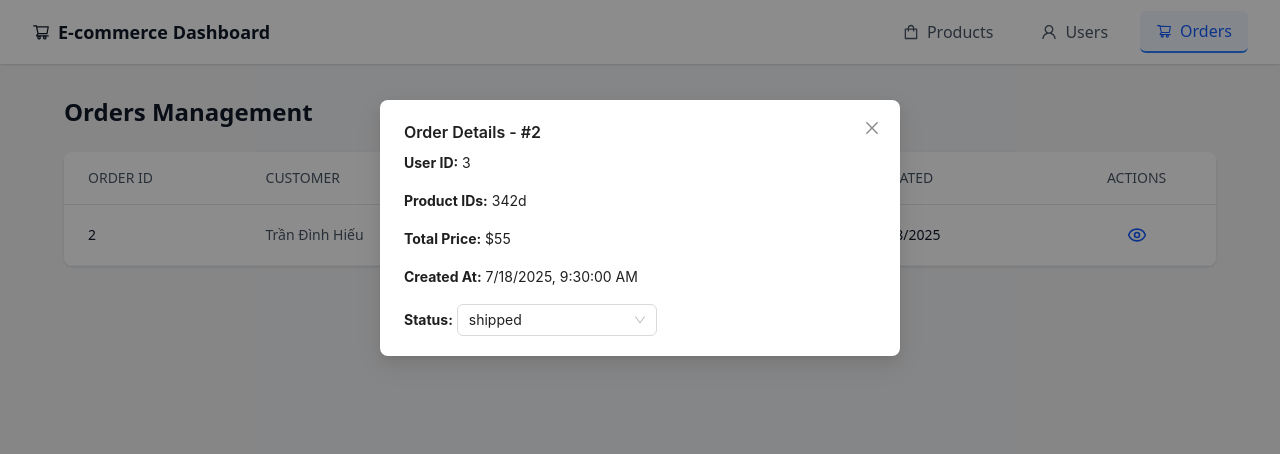
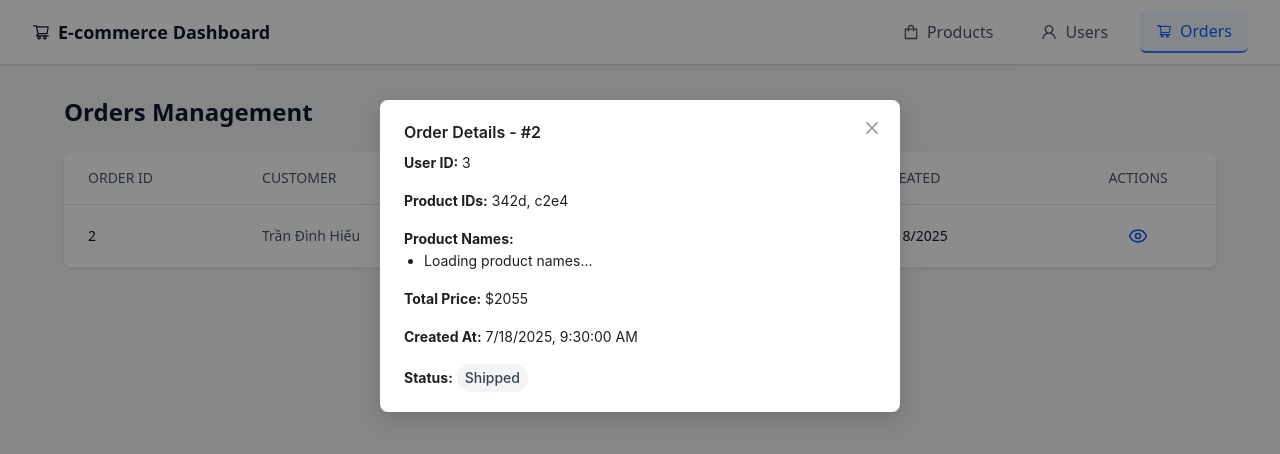
Before and after one commit to DinhHieu2506/Ecommerce-Dashboard, a React (Vite) app: page /orders in a window 1280 px wide. Both pictures are taken after a click on the button 1136 px from the left and 235 px from the top of the page. Shown: the top 454 px of the page. Built offline with nearby package versions, Linux system fonts and the light colour scheme; data requests are answered from the project's data file.

Commit message:
feat: Enhance order management with product name display and status popover; remove unused server file

```diff
--- a/db.json
+++ b/db.json
@@ -7,14 +7,6 @@
       "price": 55,
       "description": "Hay quá",
       "stock": 10
-    },
-    {
-      "id": "af53",
-      "name": "Quả bóng",
-      "category": "Sports",
-      "price": 20,
-      "description": "Haha",
-      "stock": 12
     },
     {
       "id": "c2e4",
@@ -46,7 +38,8 @@
       "id": "2",
       "userId": "3",
       "productIds": [
-        "342d"
+        "342d",
+        "c2e4"
       ],
       "status": "shipped",
       "totalPrice": 0,
--- a/src/App.jsx
+++ b/src/App.jsx
@@ -11,7 +11,7 @@ function App() {
       <div className="min-h-screen bg-gray-100">
         <NavBar />
 
-        {/* Responsive padding */}
+
         <div className="px-4 py-4 sm:px-6 lg:px-8">
           <Routes>
             <Route path="/" element={<Navigate to="/products" replace />} />
--- /dev/null
+++ b/src/features/orders/odersStatus.jsx
@@ -0,0 +1,87 @@
+import { useState } from "react";
+import { Popover } from "antd";
+import {
+  ClockCircleOutlined,
+  LoadingOutlined,
+  CarOutlined,
+  CheckCircleOutlined,
+  StopOutlined,
+} from "@ant-design/icons";
+import { useDispatch } from "react-redux";
+import { updateOrderStatus } from "./ordersSlice";
+
+const statusOptions = {
+  pending: {
+    label: "Pending",
+    icon: <ClockCircleOutlined className="text-yellow-600" />,
+    color: "bg-yellow-100 text-yellow-800",
+  },
+  processing: {
+    label: "Processing",
+    icon: <LoadingOutlined className="text-blue-600" />,
+    color: "bg-blue-100 text-blue-800",
+  },
+  shipped: {
+    label: "Shipped",
+    icon: <CarOutlined className="text-purple-600" />,
+    color: "bg-purple-100 text-purple-800",
+  },
+  delivered: {
+    label: "Delivered",
+    icon: <CheckCircleOutlined className="text-green-600" />,
+    color: "bg-green-100 text-green-800",
+  },
+  cancelled: {
+    label: "Cancelled",
+    icon: <StopOutlined className="text-red-600" />,
+    color: "bg-red-100 text-red-800",
+  },
+};
+
+export default function OrderStatusPopover({ order }) {
+  const [open, setOpen] = useState(false);
+  const dispatch = useDispatch();
+
+  const handleChange = (status) => {
+    if (status !== order.status) {
+      dispatch(updateOrderStatus({ id: order.id, status }));
+    }
+    setOpen(false);
+  };
+
+  const content = (
+    <div className="w-48">
+      {Object.entries(statusOptions).map(([key, { label, icon }]) => (
+        <div
+          key={key}
+          onClick={() => handleChange(key)}
+          className={`flex items-center gap-2 px-3 py-2 hover:bg-gray-100 cursor-pointer rounded ${
+            key === order.status ? "bg-gray-100" : ""
+          }`}
+        >
+          {icon}
+          <span>{label}</span>
+        </div>
+      ))}
+    </div>
+  );
+
+  const current = statusOptions[order.status];
+
+  return (
+    <Popover
+      content={content}
+      trigger="click"
+      open={open}
+      onOpenChange={setOpen}
+      placement="bottom"
+    >
+      <div
+        className={`inline-flex items-center gap-1 px-3 py-1 rounded-full text-sm border cursor-pointer ${current.color}`}
+      >
+        {current.icon}
+        {current.label}
+      </div>
+    </Popover>
+  );
+}
--- a/src/features/orders/ordersForm.jsx
+++ b/src/features/orders/ordersForm.jsx
@@ -7,7 +7,9 @@ const statusOptions = ["pending", "processing", "shipped", "delivered"];
 
 export default function OrderForm({ open, onClose }) {
   const dispatch = useDispatch();
+
   const order = useSelector((state) => state.orders.selectedOrder);
+  const products = useSelector((state) => state.products.products); // ✅ đúng key
 
   const handleStatusChange = (value) => {
     dispatch(updateOrderStatus({ id: order.id, status: value }));
@@ -16,7 +18,7 @@ export default function OrderForm({ open, onClose }) {
   return (
     <Modal
       open={open}
-      title={`Order Details - #${order?.id}`}
+      title={order ? `Order Details - #${order.id}` : "Order Details"}
       onCancel={onClose}
       footer={null}
     >
@@ -25,29 +27,43 @@ export default function OrderForm({ open, onClose }) {
           <p>
             <strong>User ID:</strong> {order.userId}
           </p>
+
           <p>
             <strong>Product IDs:</strong> {order.productIds.join(", ")}
           </p>
+
+          <div>
+            <strong>Product Names:</strong>
+            <ul className="list-disc pl-5">
+              {products?.length ? (
+                order.productIds.map((id) => {
+                  const product = products.find((p) => p.id === id);
+                  return (
+                    <li key={id}>
+                      {product ? product.name : `Unknown product (ID: ${id})`}
+                    </li>
+                  );
+                })
+              ) : (
+                <li>Loading product names...</li>
+              )}
+            </ul>
+          </div>
+
           <p>
             <strong>Total Price:</strong> ${order.totalPrice}
           </p>
+
           <p>
             <strong>Created At:</strong>{" "}
             {new Date(order.createdAt).toLocaleString()}
           </p>
+
           <div>
             <strong>Status:</strong>{" "}
-            <Select
-              value={order.status}
-              onChange={handleStatusChange}
-              style={{ width: 200 }}
-            >
-              {statusOptions.map((status) => (
-                <Select.Option key={status} value={status}>
-                  {status}
-                </Select.Option>
-              ))}
-            </Select>
+            <span className="capitalize inline-flex items-center gap-1 px-2 py-1 text-sm font-medium rounded-full bg-gray-100 text-gray-700">
+              {order.status}
+            </span>
           </div>
         </div>
       ) : (
--- a/src/features/orders/ordersPages.jsx
+++ b/src/features/orders/ordersPages.jsx
@@ -1,20 +1,19 @@
 import React, { useEffect, useState } from "react";
 import { useDispatch, useSelector } from "react-redux";
-import { Eye, Clock, Loader, Truck, CheckCircle, Ban } from "lucide-react";
-import { fetchOrders, selectOrder, updateOrderStatus } from "./ordersSlice";
+import { Eye } from "lucide-react";
+import { fetchOrders, selectOrder } from "./ordersSlice";
 import OrderForm from "./ordersForm";
 import { fetchUsers } from "../users/usersSlice";
+import OrderStatusPopover from "./odersStatus";
 
 export default function OrdersPage() {
   const dispatch = useDispatch();
   const { list: orders, loading } = useSelector((state) => state.orders);
+  const users = useSelector((state) => state.users.list);
   const [visible, setVisible] = useState(false);
 
   useEffect(() => {
     dispatch(fetchOrders());
-  }, [dispatch]);
-
-  useEffect(() => {
     dispatch(fetchUsers());
   }, [dispatch]);
 
@@ -23,52 +22,9 @@ export default function OrdersPage() {
     setVisible(true);
   };
 
-  const users = useSelector((state) => state.users.list);
-
   const getUserNameById = (id) => {
     const user = users.find((u) => u.id === id);
     return user ? user.name : "Unknown";
-  };
-
-  const getStatusBadge = (status) => {
-    switch (status) {
-      case "pending":
-        return (
-          <span className="inline-flex items-center gap-1 px-2 py-1 text-xs font-semibold bg-yellow-100 text-yellow-700 rounded-full">
-            <Clock size={14} /> Pending
-          </span>
-        );
-      case "processing":
-        return (
-          <span className="inline-flex items-center gap-1 px-2 py-1 text-xs font-semibold bg-blue-100 text-blue-700 rounded-full">
-            <Loader size={14} className="animate-spin" /> Processing
-          </span>
-        );
-      case "shipped":
-        return (
-          <span className="inline-flex items-center gap-1 px-2 py-1 text-xs font-semibold bg-purple-100 text-purple-700 rounded-full">
-            <Truck size={14} /> Shipped
-          </span>
-        );
-      case "delivered":
-        return (
-          <span className="inline-flex items-center gap-1 px-2 py-1 text-xs font-semibold bg-green-100 text-green-700 rounded-full">
-            <CheckCircle size={14} /> Delivered
-          </span>
-        );
-      case "cancelled":
-        return (
-          <span className="inline-flex items-center gap-1 px-2 py-1 text-xs font-semibold bg-red-100 text-red-700 rounded-full">
-            <Ban size={14} /> Cancelled
-          </span>
-        );
-      default:
-        return (
-          <span className="inline-flex items-center gap-1 px-2 py-1 text-xs font-semibold bg-gray-100 text-gray-700 rounded-full">
-            <Clock size={14} /> Unknown
-          </span>
-        );
-    }
   };
 
   return (
@@ -120,8 +76,9 @@ export default function OrdersPage() {
                   <td className="py-4 px-4 sm:px-6 text-xs sm:text-sm text-gray-600 break-words">
                     {getUserNameById(order.userId)}
                   </td>
-                  <td className="py-4 px-4 sm:px-6 text-xs sm:text-sm text-gray-900 capitalize">
-                    {getStatusBadge(order.status)}
+                  <td className="py-4 px-4 sm:px-6 text-xs sm:text-sm">
+                    <OrderStatusPopover order={order} />{" "}
+                    {/* 👈 Thay thế badge bằng popover */}
                   </td>
                   <td className="py-4 px-4 sm:px-6 text-xs sm:text-sm text-gray-600">
                     ${order.totalPrice}
```
Also changed, not shown: src/server.js (renamed from src/sever.js).
